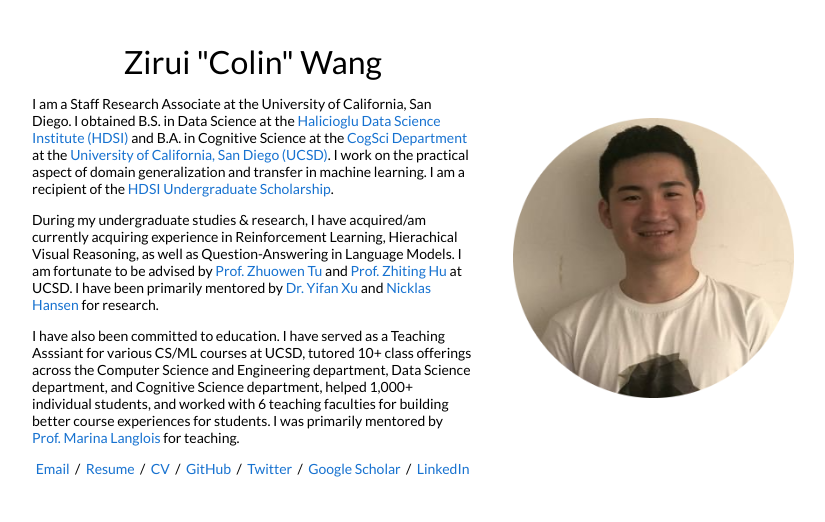
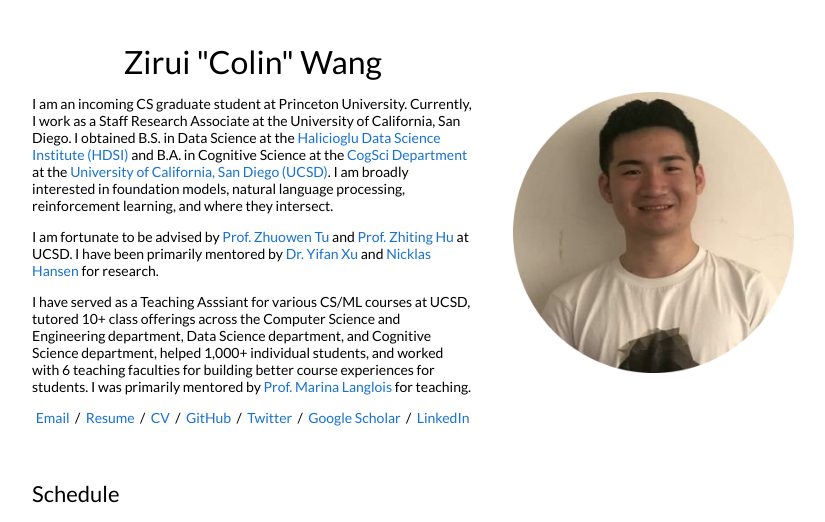
Before and after one commit to zwcolin/zwcolin.github.io, a Jekyll site: the page built from _posts/2023-05-17-e2wm.markdown, in a window 1280 px wide and 1400 px high. Shown: the top 522 px of the window, without its empty margins (227-1052 px from the left). Built offline with Jekyll 4.4.1, drawn with Linux system fonts in a browser that asks for light colours; part of the change alters nothing that is shown; some of the changed text lies outside the part shown.

Commit message:
add e2wm

```diff
--- a/_layouts/default.html
+++ b/_layouts/default.html
@@ -2,6 +2,14 @@
 <html lang="en">
 
 <head>
+  <script async src="https://www.googletagmanager.com/gtag/js?id=G-W7N9L8651Q"></script>
+  <script>
+    window.dataLayer = window.dataLayer || [];
+    function gtag(){dataLayer.push(arguments);}
+    gtag('js', new Date());
+
+    gtag('config', 'G-W7N9L8651Q');
+  </script>
   <title>{{ site.name }}</title>
 
   <meta content="text/html; charset=utf-8" http-equiv="Content-Type">
@@ -27,11 +35,11 @@
               <h1>
                 Zirui "Colin" Wang
               </h1>
-              <p>I am a Staff Research Associate at the University of California, San Diego. I obtained B.S. in Data Science at the <a href="https://datascience.ucsd.edu/">Halicioglu Data Science Institute (HDSI)</a> and B.A. in Cognitive Science at the <a href="https://cogsci.ucsd.edu/">CogSci Department</a> at the <a href="https://www.ucsd.edu/">University of California, San Diego (UCSD)</a>. I work on the practical aspect of domain generalization and transfer in machine learning. I am a recipient of the <a href="https://datascience.ucsd.edu/academics/undergraduate/financial-opportunities/">HDSI Undergraduate Scholarship</a>.
+              <p>I am an incoming CS graduate student at Princeton University. Currently, I work as a Staff Research Associate at the University of California, San Diego. I obtained B.S. in Data Science at the <a href="https://datascience.ucsd.edu/">Halicioglu Data Science Institute (HDSI)</a> and B.A. in Cognitive Science at the <a href="https://cogsci.ucsd.edu/">CogSci Department</a> at the <a href="https://www.ucsd.edu/">University of California, San Diego (UCSD)</a>. I am broadly interested in foundation models, natural language processing, reinforcement learning, and where they intersect.
               </p>
-              <p>During my undergraduate studies & research, I have acquired/am currently acquiring experience in Reinforcement Learning, Hierachical Visual Reasoning, as well as Question-Answering in Language Models. I am fortunate to be advised by <a href="https://pages.ucsd.edu/~ztu/">Prof. Zhuowen Tu</a> and <a href="http://zhiting.ucsd.edu/">Prof. Zhiting Hu</a> at UCSD. I have been primarily mentored by <a href="https://yfxu.com/">Dr. Yifan Xu</a> and <a href="https://nicklashansen.github.io/">Nicklas Hansen</a> for research.
+              <p>I am fortunate to be advised by <a href="https://pages.ucsd.edu/~ztu/">Prof. Zhuowen Tu</a> and <a href="http://zhiting.ucsd.edu/">Prof. Zhiting Hu</a> at UCSD. I have been primarily mentored by <a href="https://yfxu.com/">Dr. Yifan Xu</a> and <a href="https://nicklashansen.github.io/">Nicklas Hansen</a> for research.
               </p>
-              <p>I have also been committed to education. I have served as a Teaching Asssiant for various CS/ML courses at UCSD, tutored 10+ class offerings across the Computer Science and Engineering department, Data Science department, and Cognitive Science department, helped 1,000+ individual students, and worked with 6 teaching faculties for building better course experiences for students. I was primarily mentored by <a href="https://datascience.ucsd.edu/about/contact/directory/leadership/name/marina-langlois/">Prof. Marina Langlois</a> for teaching.
+              <p>I have served as a Teaching Asssiant for various CS/ML courses at UCSD, tutored 10+ class offerings across the Computer Science and Engineering department, Data Science department, and Cognitive Science department, helped 1,000+ individual students, and worked with 6 teaching faculties for building better course experiences for students. I was primarily mentored by <a href="https://datascience.ucsd.edu/about/contact/directory/leadership/name/marina-langlois/">Prof. Marina Langlois</a> for teaching.
               </p>
               <p style="text-align:center">
                 <a target="_blank" href="mailto:ziw029@ucsd.edu"> Email</a> &nbsp;/&nbsp;
--- /dev/null
+++ b/_posts/2023-05-17-e2wm.markdown
@@ -0,0 +1,10 @@
+---
+layout: post
+image: /images/e2wm.png
+venue: "arXiv"
+title:  "Language Models Meet World Models: Embodied Experiences Enhance Language Models"
+authors: "Jiannan Xiang, Tianhua Tao, Yi Gu, Tianmin Shu, <strong>Zirui Wang</strong>, Zichao Yang, Zhiting Hu"
+date:   2023-05-17 00:00:00 +00:00
+categories: research
+---
+We establish a framework that effectively and efficiently finetunes a language model with embodied experience while retaining its language modeling abilities.
```
Also changed, not shown: _posts/2022-10-11-xtra.markdown (renamed from _posts/2022-10-11-iclr.markdown), images/e2wm.png (added).
